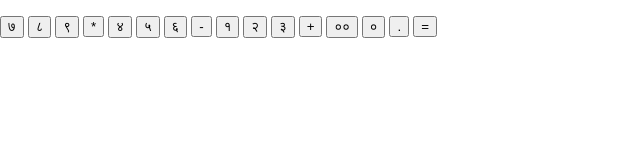
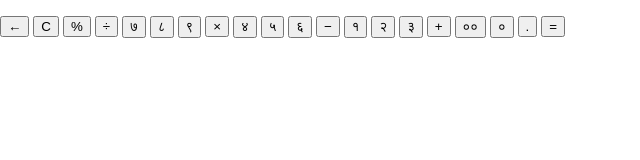
Before and after one commit to archanakarki/Calculator_in_Nepali, a plain HTML site: page index.html in a window 1280 px wide. Shown: the whole page, without its empty margins (0-640 px from the left). Drawn offline with Linux system fonts and the light colour scheme.

Commit message:
set remainig operators with HTML code values for operator

```diff
--- a/index.html
+++ b/index.html
@@ -17,15 +17,20 @@
         </div>
 
         <div id="calculator">
+            <button value="&larr;">&larr;</button>
+            <button value="C">C</button>
+            <button value="&percnt;">&percnt;</button>
+            <button value="&divide;">&divide;</button>
+
             <button value="७">७</button>
             <button value="८">८</button>
             <button value="९">९</button>
-            <button value="*">*</button>
+            <button value="&times;">&times;</button>
 
             <button value="४">४</button>
             <button value="५">५</button>
             <button value="६">६</button>
-            <button value="-">-</button>
+            <button value="&minus;;">&minus;</button>
 
             <button value="१">१</button>
             <button value="२">२</button>
--- a/main.js
+++ b/main.js
@@ -8,7 +8,6 @@ let string = "";
 let arrOfInputs = [];
 for (let button of buttons) {
     button.addEventListener('click', (e) => {
-
         /* If = is clicked -> functions */
         /* If numbers clicked -> add to array */
         let operatorCheckerRegex = /[+]/g;
--- a/styles.css
+++ b/styles.css
@@ -100,7 +100,7 @@ body {
 
     button {
         width: 25%;
-        height: 25%;
+        height: 20%;
         background-color: #2F343C;
         color: white;
         border: none;
```
Also changed, not shown: 1 other file.
